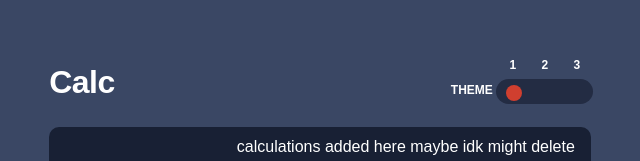
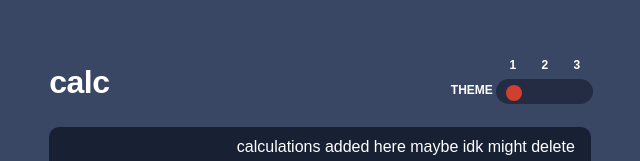
Before and after one commit to pronoia9/puny-math, a React (Vite) app: page / in a window 1280 px wide. Shown: the part 228-389 px from the top of the page, without its empty margins (320-960 px from the left). Built offline with nearby package versions, Linux system fonts and the light colour scheme.

Commit message:
add text transform

```diff
--- a/src/components/Header.jsx
+++ b/src/components/Header.jsx
@@ -5,9 +5,9 @@ export default function Header() {
   const theme = useStore((state) => state.theme);
   return (
     <Container key={`header-${theme}`}>
-      <Title>Calc</Title>
+      <Title>CALC</Title>
       <Switcher className='theme-control'>
-        <SwitcherHeader className='theme-header'>Theme</SwitcherHeader>
+        <SwitcherHeader className='theme-header'>THEME</SwitcherHeader>
         {['dark', 'light', 'retro'].map((value, index) => (
           <ThemeSwitch key={`switch-${value}`} value={value} index={index} />
         ))}
@@ -33,6 +33,7 @@ const Container = styled.div`
   align-items: center;
   justify-content: space-between;
   color: var(--color-text-header);
+  text-transform: lowercase;
   transition: color 0.5s ease-in-out;
 `;
 
```
